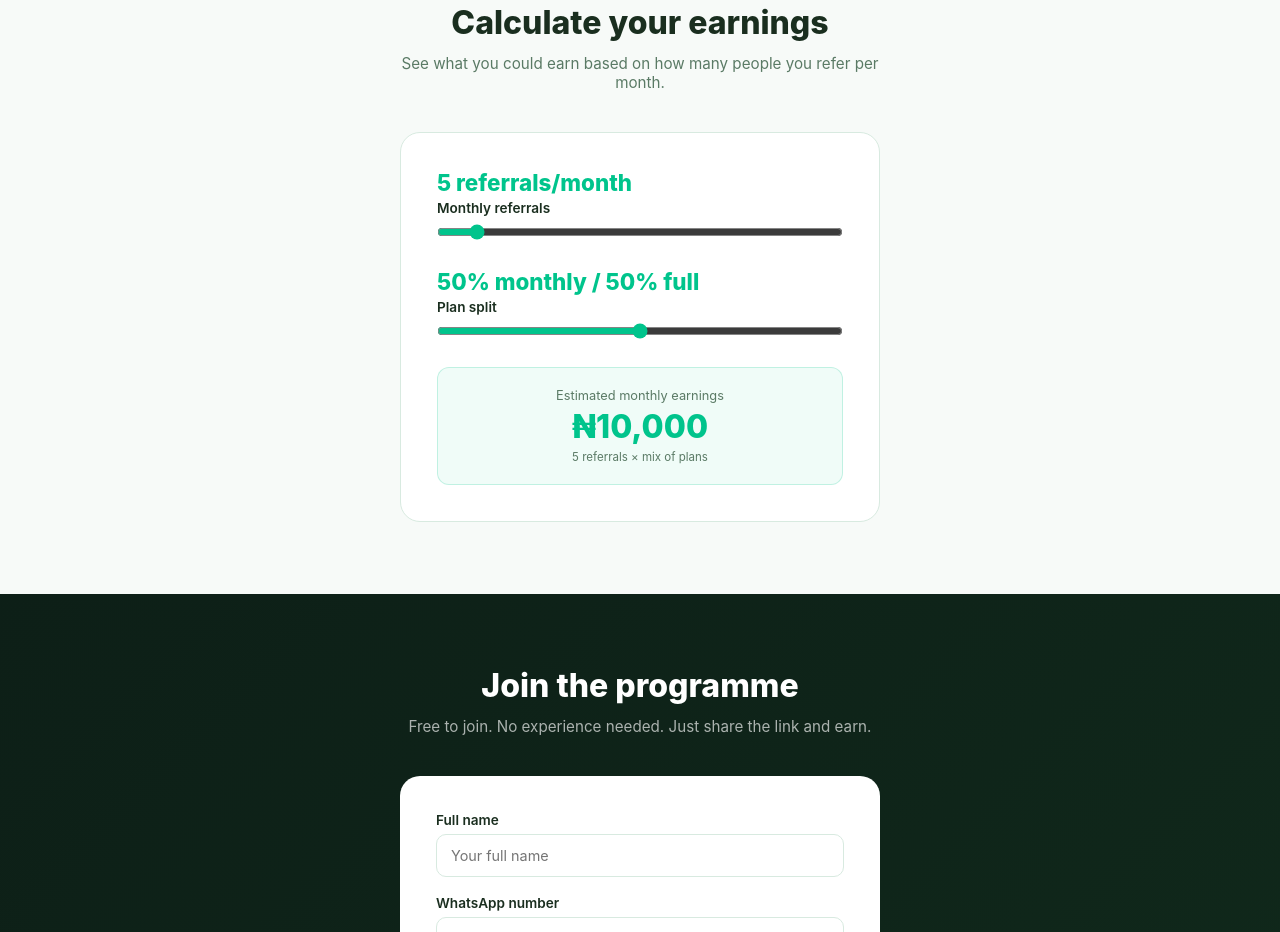
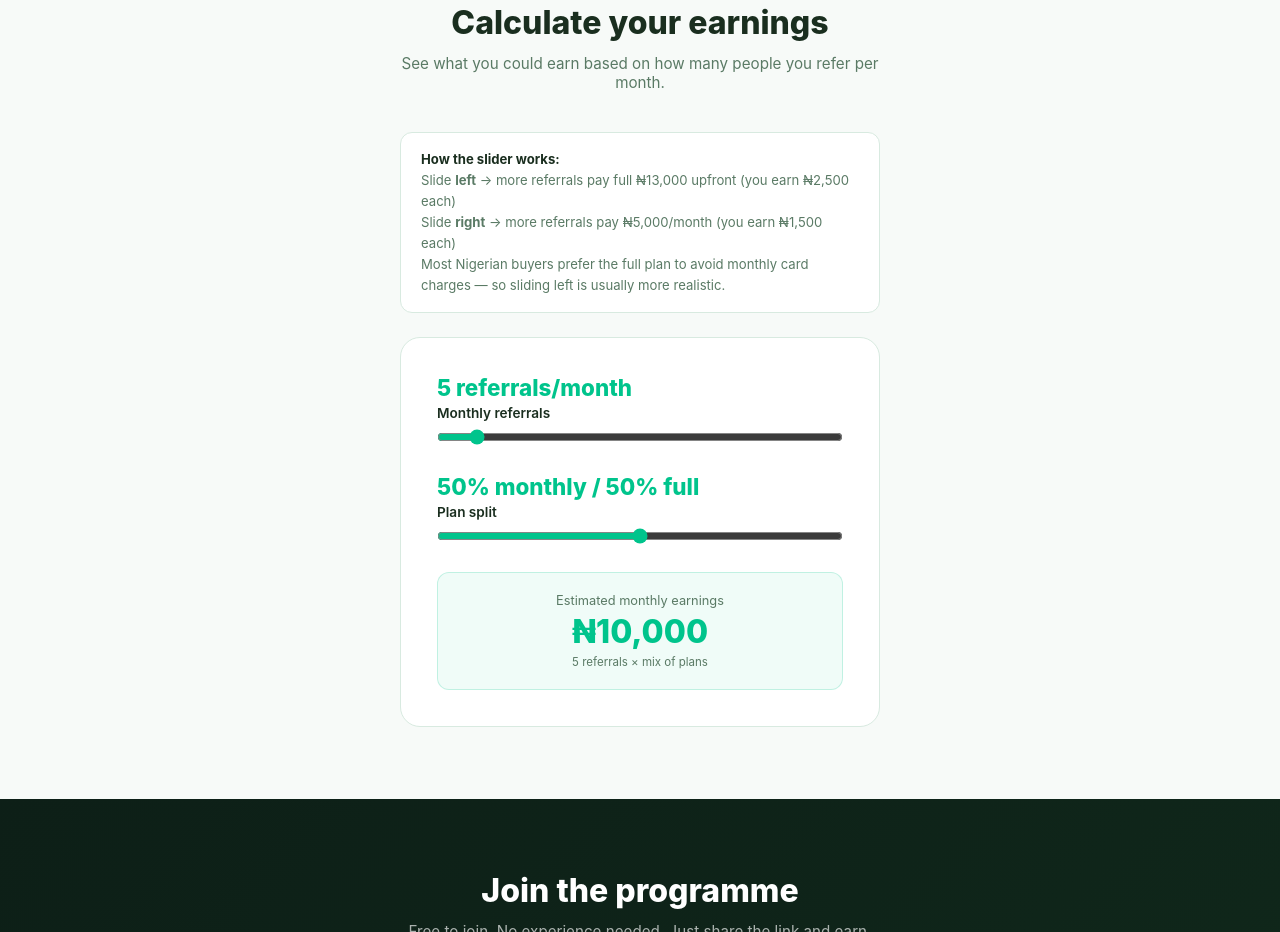
Before and after one commit to amarisng/skillstack-ng, a website: page public/affiliate.html in a window 1280 px wide. Shown: the part 1851-2783 px from the top of the page. Drawn offline with Linux system fonts and the light colour scheme.

Commit message:
Enhance earnings calculator with slider instructions
Added explanation for the referral earnings calculator slider.

```diff
--- a/public/affiliate.html
+++ b/public/affiliate.html
@@ -337,6 +337,12 @@
 <div class="calc-section">
   <h2>Calculate your earnings</h2>
   <p>See what you could earn based on how many people you refer per month.</p>
+<div style="background:#fff;border:1px solid #D8EAE0;border-radius:12px;padding:16px 20px;max-width:480px;margin:0 auto 24px;text-align:left;font-size:0.82rem;color:#5A7A65;line-height:1.6;">
+  <strong style="color:#1A2E1F;">How the slider works:</strong><br/>
+  Slide <strong>left</strong> → more referrals pay full ₦13,000 upfront (you earn ₦2,500 each)<br/>
+  Slide <strong>right</strong> → more referrals pay ₦5,000/month (you earn ₦1,500 each)<br/>
+  Most Nigerian buyers prefer the full plan to avoid monthly card charges — so sliding left is usually more realistic.
+</div>
   <div class="calculator">
     <div class="calc-group">
       <div class="range-val" id="refCount">5 referrals/month</div>
```
